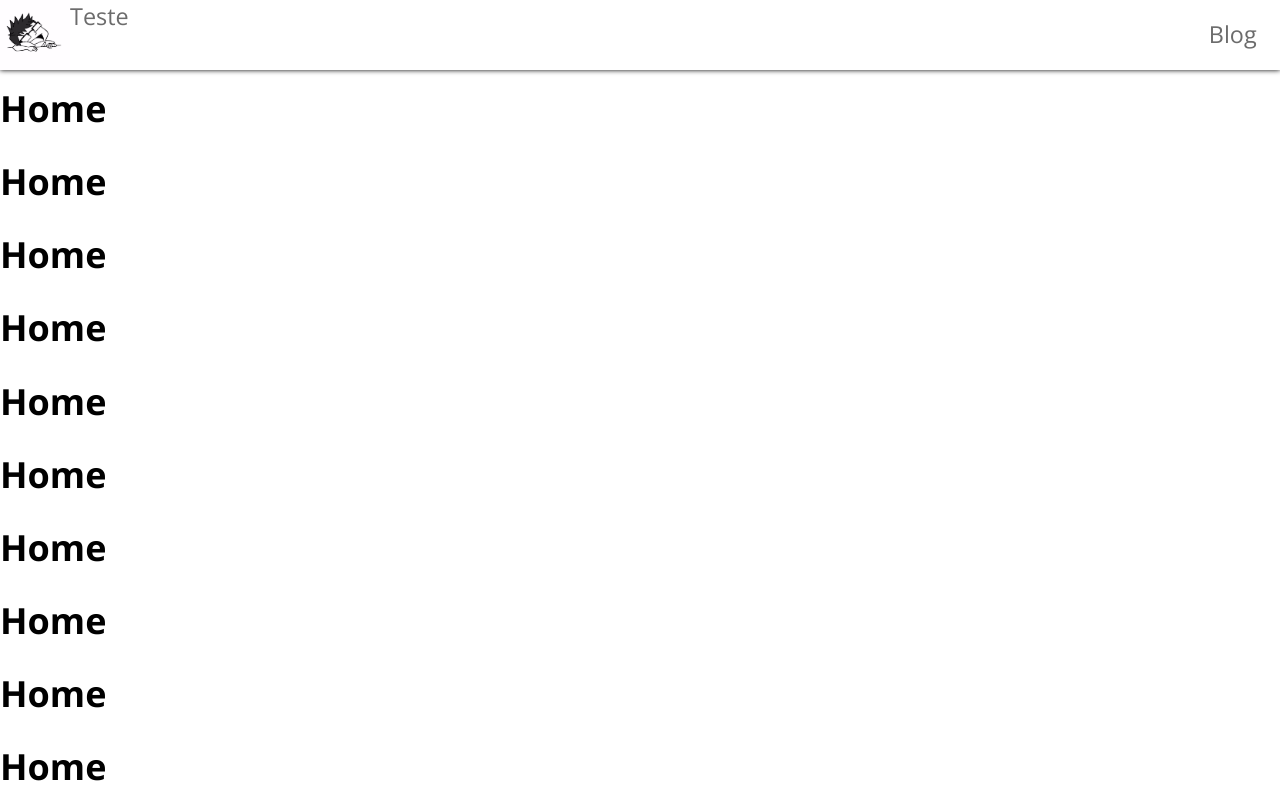
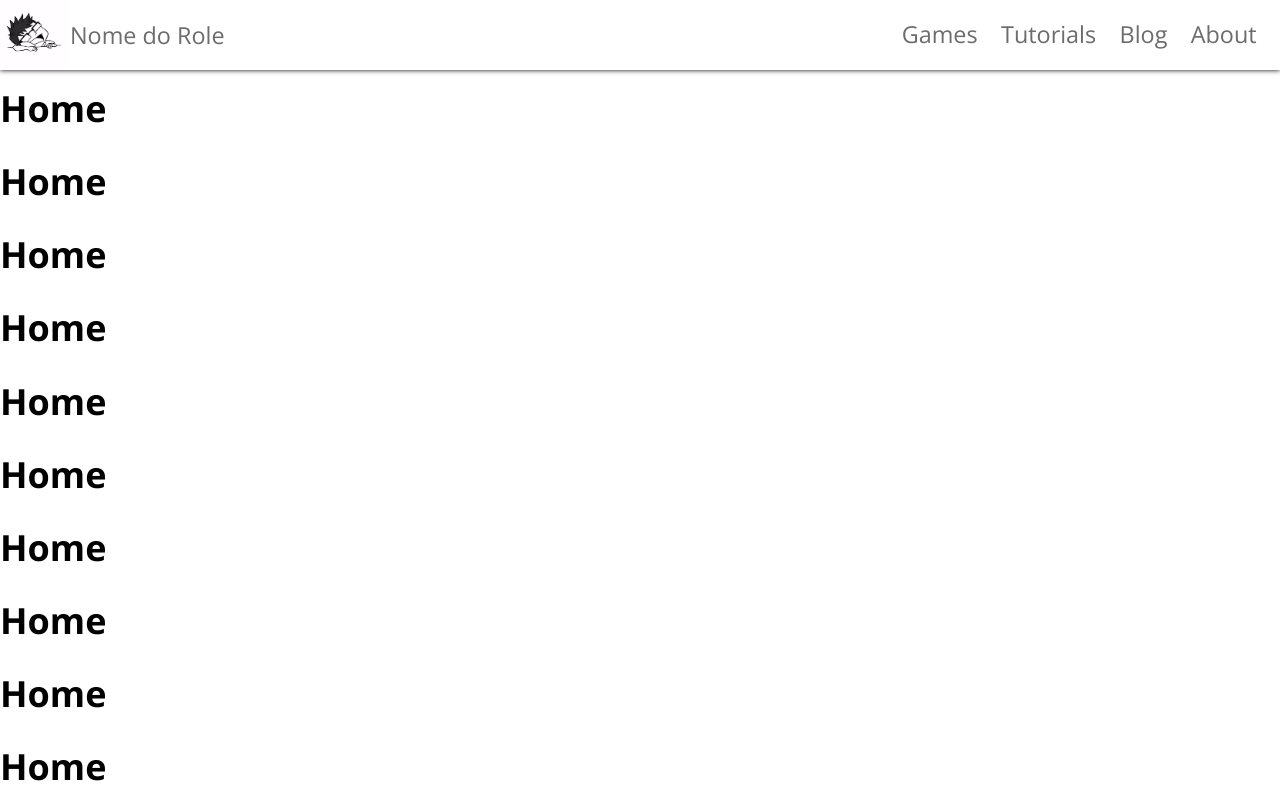
Before and after one commit to Hysumi/react-blog, a React (Create React App) app: page / in a window 1280 px wide. Shown: the top 800 px of the page. Built offline with nearby package versions, Linux system fonts and the light colour scheme.

Commit message:
Header: Ajustar links no titulo e imagem, colocar os outros nav items

```diff
--- a/src/components/NavigationBar/NavigationBar.js
+++ b/src/components/NavigationBar/NavigationBar.js
@@ -1,20 +1,31 @@
 import React, { Component } from "react";
-import { HeaderContainer, TitleContainer, NavigationContainer, NavItem, Logo, NavLink } from "./NavigationBar.style";
-import { HomeColor, BlogColor, TitleColor } from "../../theme/variables";
+import { HeaderContainer, TitleContainer, NavigationContainer, NavTitle, NavItem, Logo, NavImage } from "./NavigationBar.style";
+import { TitleColor, GamesColor, TutorialsColor, BlogColor, AboutColor } from "../../theme/variables";
 
 class NavigationBar extends Component {
     render () {
         return (
             <HeaderContainer>
                 <TitleContainer>
-                    <Logo src={require("../../assets/images/logo.jpg")}/>
-                    <NavItem navigationcolor={TitleColor} maincolor={BlogColor} to="/blog">
-                    Teste
-                    </NavItem>
+                    <NavImage to="/">
+                        <Logo src={require("../../assets/images/logo.jpg")}/>
+                    </NavImage>
+                    <NavTitle navigationcolor={TitleColor} to="/">
+                        Nome do Role
+                    </NavTitle>
                 </TitleContainer>
                 <NavigationContainer>
+                    <NavItem navigationcolor={TitleColor} maincolor={GamesColor} to="/blog">
+                        Games
+                    </NavItem>
+                    <NavItem navigationcolor={TitleColor} maincolor={TutorialsColor} to="/blog">
+                        Tutorials
+                    </NavItem>
                     <NavItem navigationcolor={TitleColor} maincolor={BlogColor} to="/blog">
                         Blog
+                    </NavItem>
+                    <NavItem navigationcolor={TitleColor} maincolor={AboutColor} to="/blog">
+                        About
                     </NavItem>
                 </NavigationContainer>
             </HeaderContainer>
--- a/src/components/NavigationBar/NavigationBar.style.js
+++ b/src/components/NavigationBar/NavigationBar.style.js
@@ -22,12 +22,22 @@ export const TitleContainer = styled(Flex)`
 `;
 
 export const Logo = styled.img`
+
     width: 70px;
     height: 70px;
 `;
 
-export const NavLink = styled(Link)`
+export const NavImage = styled(Link)`
+`;
 
+export const NavTitle = styled(Link)`
+    margin-right: 1em;
+    font-size: 1.3em;
+    cursor: pointer;
+    line-height: 3;
+    position: relative;
+    text-decoration: none;
+    color: ${(props) => props.navigationcolor};
 `;
 
 export const NavItem = styled(Link)`
--- a/src/theme/variables.js
+++ b/src/theme/variables.js
@@ -1,3 +1,5 @@
-export const HomeColor = "#6da5ff";
-export const BlogColor = "#ff851c";
 export const TitleColor = "#6c6c6c";
+export const GamesColor = "#6da5ff";
+export const TutorialsColor = "#55fc66";
+export const BlogColor = "#f49d33";
+export const AboutColor = "#fc4b4b";
```
